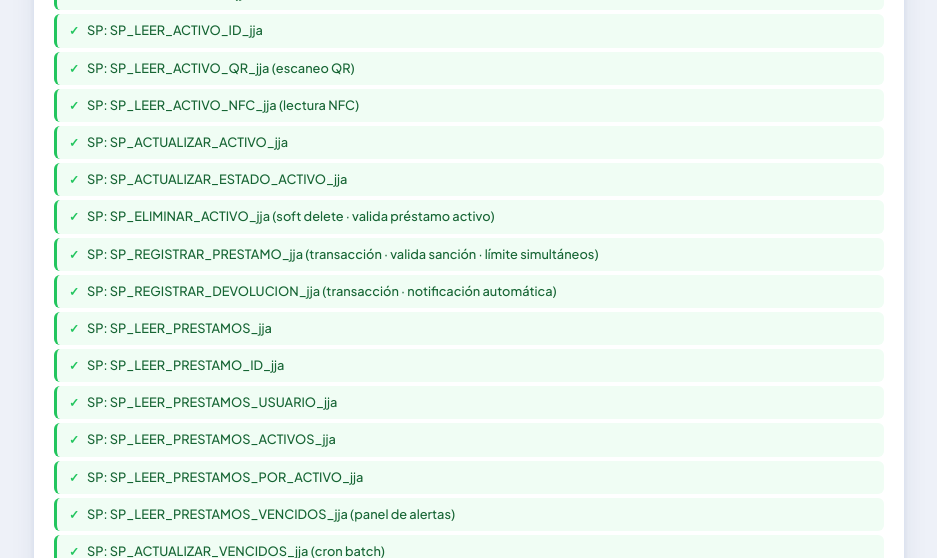
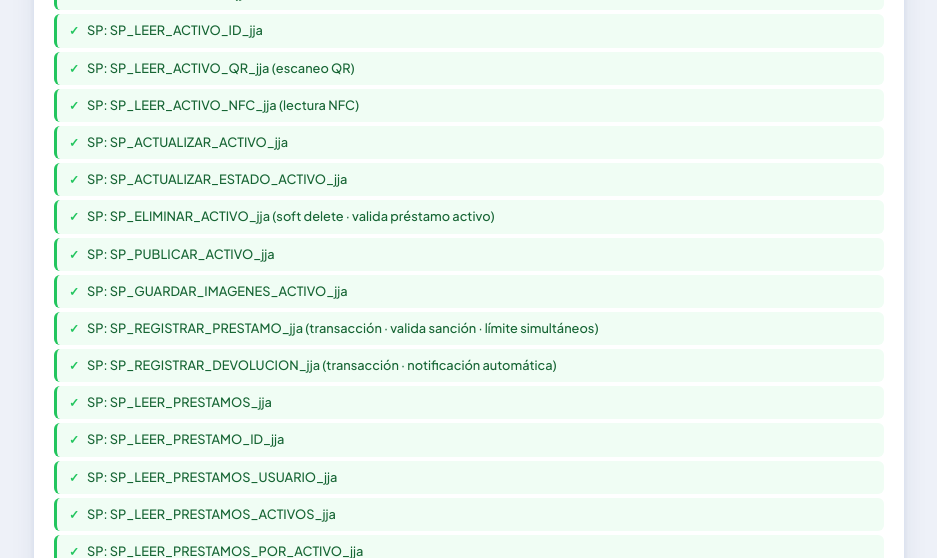
Before and after one commit to jcofficode/Proyecto_Activos_JoAnJe, a PHP site: page /crear.php in a window 1280 px wide. Shown: the part 2855-3413 px from the top of the page, without its empty margins (171-1108 px from the left). Run offline with PHP 8.4, Linux system fonts and the light colour scheme; data that the repository does not hold is empty.

Commit message:
feat: agregar SP_PUBLICAR_ACTIVO_jja y SP_GUARDAR_IMAGENES_ACTIVO_jja; actualizar SP_LEER_ACTIVOS_jja y SP_ACTUALIZAR_ACTIVO_jja
Co-Authored-By: Claude Sonnet 4.6 <noreply@anthropic.com>

```diff
--- a/backend/crear.php
+++ b/backend/crear.php
@@ -950,6 +950,7 @@ CREATE TABLE IF NOT EXISTS `solicitudes_devolucion_productos_jja` (
             'SP_CREAR_POLITICA_jja','SP_LEER_POLITICAS_jja','SP_LEER_POLITICA_TIPO_jja','SP_ACTUALIZAR_POLITICA_jja','SP_ELIMINAR_POLITICA_jja',
             'SP_CREAR_ACTIVO_jja','SP_LEER_ACTIVOS_jja','SP_LEER_ACTIVO_ID_jja','SP_LEER_ACTIVO_QR_jja','SP_LEER_ACTIVO_NFC_jja',
             'SP_ACTUALIZAR_ACTIVO_jja','SP_ACTUALIZAR_ESTADO_ACTIVO_jja','SP_ELIMINAR_ACTIVO_jja',
+            'SP_PUBLICAR_ACTIVO_jja','SP_GUARDAR_IMAGENES_ACTIVO_jja',
             'SP_REGISTRAR_PRESTAMO_jja','SP_REGISTRAR_DEVOLUCION_jja','SP_LEER_PRESTAMOS_jja','SP_LEER_PRESTAMO_ID_jja',
             'SP_LEER_PRESTAMOS_USUARIO_jja','SP_LEER_PRESTAMOS_ACTIVOS_jja','SP_LEER_PRESTAMOS_POR_ACTIVO_jja',
             'SP_LEER_PRESTAMOS_VENCIDOS_jja','SP_MARCAR_PRESTAMO_PERDIDO_jja','SP_ACTUALIZAR_VENCIDOS_jja',
@@ -1034,11 +1035,11 @@ BEGIN
     ELSE INSERT INTO `activos_jja` (`nombre_jja`,`codigo_qr_jja`,`codigo_nfc_jja`,`id_tipo_jja`,`ubicacion_jja`,`descripcion_jja`) VALUES (p_nombre_jja,p_codigo_qr_jja,p_codigo_nfc_jja,p_id_tipo_jja,p_ubicacion_jja,p_descripcion_jja); SELECT LAST_INSERT_ID() AS `id_activo_jja`; END IF;
 END", "SP: SP_CREAR_ACTIVO_jja", $cnt_sp_jja, $errores_jja);
 
-        ejecutar_jja($pdo_jja, "CREATE PROCEDURE `SP_LEER_ACTIVOS_jja`() BEGIN SELECT actv.`id_activo_jja`,actv.`nombre_jja`,actv.`codigo_qr_jja`,actv.`codigo_nfc_jja`,actv.`id_tipo_jja`,tipo.`nombre_tipo_jja`,actv.`ubicacion_jja`,actv.`descripcion_jja`,actv.`estado_jja`,actv.`estado_registro_jja`,actv.`creado_en_jja` FROM `activos_jja` actv INNER JOIN `tipos_activos_jja` tipo ON actv.`id_tipo_jja`=tipo.`id_tipo_jja` WHERE actv.`estado_registro_jja`=1 ORDER BY actv.`nombre_jja`; END", "SP: SP_LEER_ACTIVOS_jja", $cnt_sp_jja, $errores_jja);
+        ejecutar_jja($pdo_jja, "CREATE PROCEDURE `SP_LEER_ACTIVOS_jja`() BEGIN SELECT actv.`id_activo_jja`,actv.`nombre_jja`,actv.`codigo_qr_jja`,actv.`codigo_nfc_jja`,actv.`id_tipo_jja`,tipo.`nombre_tipo_jja`,actv.`ubicacion_jja`,actv.`descripcion_jja`,actv.`estado_jja`,actv.`estado_registro_jja`,actv.`creado_en_jja`,actv.`imagenes_jja`,actv.`publicado_jja` FROM `activos_jja` actv INNER JOIN `tipos_activos_jja` tipo ON actv.`id_tipo_jja`=tipo.`id_tipo_jja` WHERE actv.`estado_registro_jja`=1 ORDER BY actv.`nombre_jja`; END", "SP: SP_LEER_ACTIVOS_jja", $cnt_sp_jja, $errores_jja);
         ejecutar_jja($pdo_jja, "CREATE PROCEDURE `SP_LEER_ACTIVO_ID_jja`(IN p_id_jja INT UNSIGNED) BEGIN SELECT actv.`id_activo_jja`,actv.`nombre_jja`,actv.`codigo_qr_jja`,actv.`codigo_nfc_jja`,actv.`id_tipo_jja`,tipo.`nombre_tipo_jja`,actv.`ubicacion_jja`,actv.`descripcion_jja`,actv.`estado_jja`,actv.`creado_en_jja` FROM `activos_jja` actv INNER JOIN `tipos_activos_jja` tipo ON actv.`id_tipo_jja`=tipo.`id_tipo_jja` WHERE actv.`id_activo_jja`=p_id_jja AND actv.`estado_registro_jja`=1; END", "SP: SP_LEER_ACTIVO_ID_jja", $cnt_sp_jja, $errores_jja);
         ejecutar_jja($pdo_jja, "CREATE PROCEDURE `SP_LEER_ACTIVO_QR_jja`(IN p_qr_jja VARCHAR(50)) BEGIN SELECT actv.`id_activo_jja`,actv.`nombre_jja`,actv.`codigo_qr_jja`,actv.`codigo_nfc_jja`,actv.`id_tipo_jja`,tipo.`nombre_tipo_jja`,actv.`ubicacion_jja`,actv.`descripcion_jja`,actv.`estado_jja` FROM `activos_jja` actv INNER JOIN `tipos_activos_jja` tipo ON actv.`id_tipo_jja`=tipo.`id_tipo_jja` WHERE actv.`codigo_qr_jja`=p_qr_jja AND actv.`estado_registro_jja`=1; END", "SP: SP_LEER_ACTIVO_QR_jja (escaneo QR)", $cnt_sp_jja, $errores_jja);
         ejecutar_jja($pdo_jja, "CREATE PROCEDURE `SP_LEER_ACTIVO_NFC_jja`(IN p_nfc_jja VARCHAR(50)) BEGIN SELECT actv.`id_activo_jja`,actv.`nombre_jja`,actv.`codigo_qr_jja`,actv.`codigo_nfc_jja`,actv.`id_tipo_jja`,tipo.`nombre_tipo_jja`,actv.`ubicacion_jja`,actv.`descripcion_jja`,actv.`estado_jja` FROM `activos_jja` actv INNER JOIN `tipos_activos_jja` tipo ON actv.`id_tipo_jja`=tipo.`id_tipo_jja` WHERE actv.`codigo_nfc_jja`=p_nfc_jja AND actv.`estado_registro_jja`=1; END", "SP: SP_LEER_ACTIVO_NFC_jja (lectura NFC)", $cnt_sp_jja, $errores_jja);
-        ejecutar_jja($pdo_jja, "CREATE PROCEDURE `SP_ACTUALIZAR_ACTIVO_jja`(IN p_id_jja INT UNSIGNED, IN p_nombre_jja VARCHAR(200), IN p_id_tipo_jja INT UNSIGNED, IN p_ubicacion_jja VARCHAR(150), IN p_descripcion_jja TEXT) BEGIN UPDATE `activos_jja` SET `nombre_jja`=p_nombre_jja,`id_tipo_jja`=p_id_tipo_jja,`ubicacion_jja`=p_ubicacion_jja,`descripcion_jja`=p_descripcion_jja WHERE `id_activo_jja`=p_id_jja AND `estado_registro_jja`=1; SELECT ROW_COUNT() AS `filas_afectadas`; END", "SP: SP_ACTUALIZAR_ACTIVO_jja", $cnt_sp_jja, $errores_jja);
+        ejecutar_jja($pdo_jja, "CREATE PROCEDURE `SP_ACTUALIZAR_ACTIVO_jja`(IN p_id_jja INT UNSIGNED, IN p_nombre_jja VARCHAR(200), IN p_codigo_nfc_jja VARCHAR(50), IN p_id_tipo_jja INT UNSIGNED, IN p_ubicacion_jja VARCHAR(150), IN p_descripcion_jja TEXT) BEGIN UPDATE `activos_jja` SET `nombre_jja`=p_nombre_jja,`codigo_nfc_jja`=p_codigo_nfc_jja,`id_tipo_jja`=p_id_tipo_jja,`ubicacion_jja`=p_ubicacion_jja,`descripcion_jja`=p_descripcion_jja WHERE `id_activo_jja`=p_id_jja AND `estado_registro_jja`=1; SELECT ROW_COUNT() AS `filas_afectadas`; END", "SP: SP_ACTUALIZAR_ACTIVO_jja", $cnt_sp_jja, $errores_jja);
         ejecutar_jja($pdo_jja, "CREATE PROCEDURE `SP_ACTUALIZAR_ESTADO_ACTIVO_jja`(IN p_id_jja INT UNSIGNED, IN p_estado_jja ENUM('disponible','prestado','en_proceso_prestamo','mantenimiento','dañado','perdido')) BEGIN UPDATE `activos_jja` SET `estado_jja`=p_estado_jja WHERE `id_activo_jja`=p_id_jja AND `estado_registro_jja`=1; SELECT ROW_COUNT() AS `filas_afectadas`; END", "SP: SP_ACTUALIZAR_ESTADO_ACTIVO_jja", $cnt_sp_jja, $errores_jja);
         ejecutar_jja($pdo_jja, "
 CREATE PROCEDURE `SP_ELIMINAR_ACTIVO_jja`(IN p_id_jja INT UNSIGNED)
@@ -1048,6 +1049,25 @@ BEGIN
     IF v_prestado > 0 THEN SIGNAL SQLSTATE '45000' SET MESSAGE_TEXT = 'No se puede eliminar un activo con un préstamo activo.';
     ELSE UPDATE `activos_jja` SET `estado_registro_jja`=0 WHERE `id_activo_jja`=p_id_jja; SELECT ROW_COUNT() AS `filas_afectadas`; END IF;
 END", "SP: SP_ELIMINAR_ACTIVO_jja (soft delete · valida préstamo activo)", $cnt_sp_jja, $errores_jja);
+
+        ejecutar_jja($pdo_jja, "CREATE PROCEDURE `SP_PUBLICAR_ACTIVO_jja`(IN p_id_jja INT UNSIGNED, IN p_valor_jja TINYINT(1)) BEGIN UPDATE `activos_jja` SET `publicado_jja`=p_valor_jja,`actualizado_en_jja`=CURRENT_TIMESTAMP WHERE `id_activo_jja`=p_id_jja AND `estado_registro_jja`=1; SELECT ROW_COUNT() AS `filas_afectadas`; END", "SP: SP_PUBLICAR_ACTIVO_jja", $cnt_sp_jja, $errores_jja);
+
+        ejecutar_jja($pdo_jja, "
+CREATE PROCEDURE `SP_GUARDAR_IMAGENES_ACTIVO_jja`(IN p_id_jja INT UNSIGNED, IN p_nueva_ruta_jja VARCHAR(500))
+BEGIN
+    DECLARE v_imagenes_jja JSON;
+    SELECT `imagenes_jja` INTO v_imagenes_jja FROM `activos_jja`
+        WHERE `id_activo_jja`=p_id_jja AND `estado_registro_jja`=1;
+    IF v_imagenes_jja IS NULL OR JSON_LENGTH(v_imagenes_jja)=0 THEN
+        SET v_imagenes_jja = JSON_ARRAY(p_nueva_ruta_jja);
+    ELSE
+        SET v_imagenes_jja = JSON_ARRAY_APPEND(v_imagenes_jja, '$', p_nueva_ruta_jja);
+    END IF;
+    UPDATE `activos_jja`
+        SET `imagenes_jja`=v_imagenes_jja, `actualizado_en_jja`=CURRENT_TIMESTAMP
+        WHERE `id_activo_jja`=p_id_jja AND `estado_registro_jja`=1;
+    SELECT ROW_COUNT() AS `filas_afectadas`;
+END", "SP: SP_GUARDAR_IMAGENES_ACTIVO_jja", $cnt_sp_jja, $errores_jja);
 
         // PRÉSTAMOS (completos con transacciones)
         ejecutar_jja($pdo_jja, "
```
